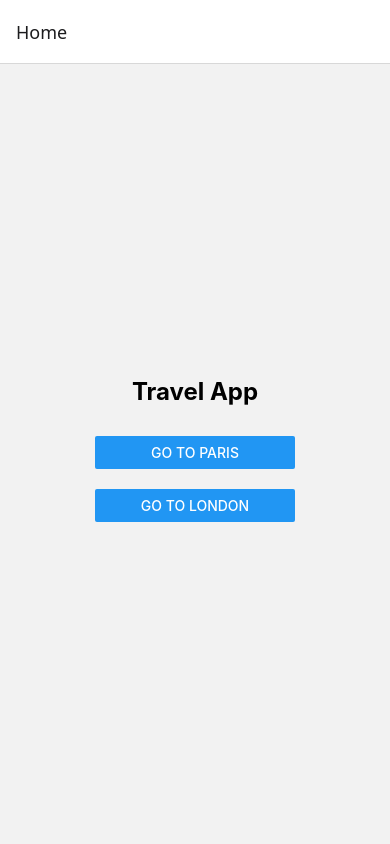
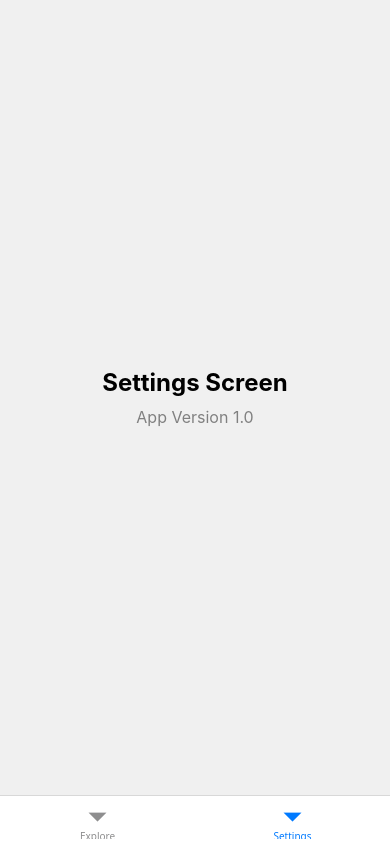
Before and after one commit to GokalpKaytanci/TravelApp, a React Native app: screen /Settings in a window 390 px wide. Built offline with nearby package versions, Linux system fonts and the light colour scheme.

Commit message:
feat: Explore ve Settings tabları ile bottom tab navigator uygulaması (Bölüm 4)

```diff
--- a/App.js
+++ b/App.js
@@ -1,24 +1,42 @@
 import  React from 'react';
 import { NavigationContainer } from '@react-navigation/native';
 import { createNativeStackNavigator } from '@react-navigation/native-stack';
-
-// Oluşturduğun ekranları import et
+import { createBottomTabNavigator } from '@react-navigation/bottom-tabs';
 import HomeScreen from './screens/HomeScreen';
 import DetailsScreen from './screens/DetailsScreen';
+import SettingsScreen from './screens/SettingsScreen';
 
-// Stack nesnesini oluştur
 const Stack = createNativeStackNavigator();
+const Tab = createBottomTabNavigator();
 
+// GÖREV 2: Stack Mantığını buraya taşıdık
+// Bu bileşen kendi içinde Home -> Details geçişini yönetir
+function HomeStack() {
+  return (
+    <Stack.Navigator>
+      <Stack.Screen name="Home" component={HomeScreen} />
+      <Stack.Screen name="Details" component={DetailsScreen} />
+    </Stack.Navigator>
+  );
+}
+
+// GÖREV 3: Tab Navigator Kurulumu
 export default function App() {
   return (
     <NavigationContainer>
-      {/* Stack.Navigator ekranların yönetimini devralır */}
-      <Stack.Navigator initialRouteName="Home">
+      {/* headerShown: false ÖNEMLİ!
+        Bunu yapmazsak hem Tab'ın hem de Stack'in başlığı üst üste görünür.
+        Biz başlığı Stack (HomeStack) yönetsin istiyoruz.
+      */}
+      <Tab.Navigator screenOptions={{ headerShown: false }}>
 
-        <Stack.Screen name="Home" component={HomeScreen} />
-        <Stack.Screen name="Details" component={DetailsScreen} />
+        {/* 1. Tab: Explore (İçinde Stack barındırır) */}
+        <Tab.Screen name="Explore" component={HomeStack} />
 
-      </Stack.Navigator>
+        {/* 2. Tab: Settings (Tek bir ekrandır) */}
+        <Tab.Screen name="Settings" component={SettingsScreen} />
+
+      </Tab.Navigator>
     </NavigationContainer>
   );
 }
--- /dev/null
+++ b/screens/SettingsScreen.js
@@ -0,0 +1,17 @@
+import React from 'react';
+import { View, Text, StyleSheet } from 'react-native';
+
+export default function SettingsScreen() {
+  return (
+    <View style={styles.container}>
+      <Text style={styles.text}>Settings Screen</Text>
+      <Text style={styles.subtext}>App Version 1.0</Text>
+    </View>
+  );
+}
+
+const styles = StyleSheet.create({
+  container: { flex: 1, alignItems: 'center', justifyContent: 'center', backgroundColor: '#f0f0f0' },
+  text: { fontSize: 24, fontWeight: 'bold' },
+  subtext: { fontSize: 16, marginTop: 10, color: 'gray' }
+});
```
